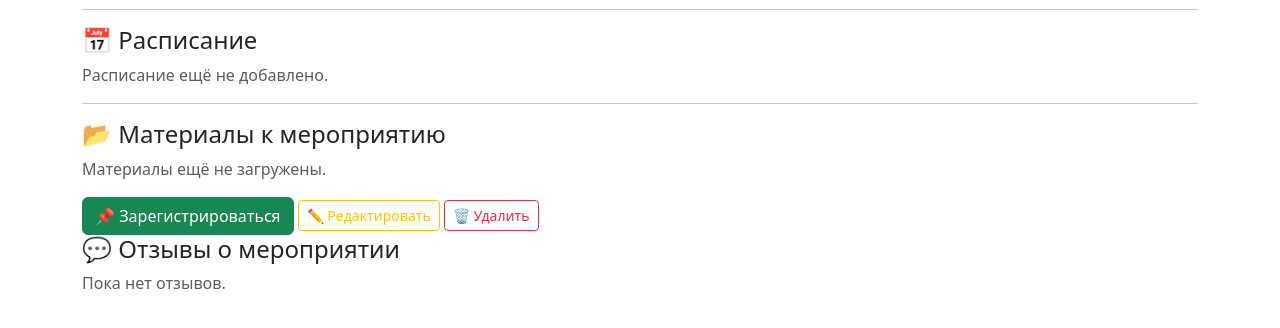
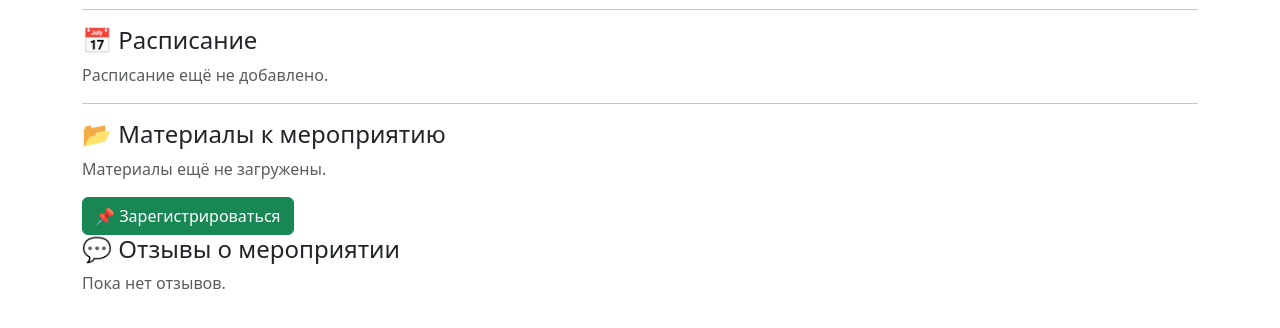
Before and after one commit to nsrodnyh/event_manager, a Django app: template templates/event_detail.html in a window 1280 px wide. Shown: the part 285-613 px from the top of the page. Run offline with Django 5.2, Linux system fonts and the light colour scheme; the template is opened without the code that fills it, so the values that code supplies are empty.

Commit message:
refactor: перенёс кнопки "Редактировать" и "Удалить" вверх страницы к остальным кнопкам

```diff
--- a/templates/event_detail.html
+++ b/templates/event_detail.html
@@ -25,6 +25,8 @@
                 материалы</a>
             <a href="{% url 'view_participants' event.id %}" class="btn btn-outline-info btn-sm">👥 Участники</a>
             <a href="{% url 'event_stats' event.id %}" class="btn btn-outline-dark btn-sm">📊 Статистика</a>
+            <a href="{% url 'edit_event' event.id %}" class="btn btn-outline-warning btn-sm">✏️ Редактировать</a>
+            <a href="{% url 'delete_event' event.id %}" class="btn btn-outline-danger  btn-sm">🗑️ Удалить</a>
         </div>
 
         <div class="mt-4">
@@ -120,9 +122,6 @@
         <p class="text-success">✅ Вы уже зарегистрированы</p>
     {% endif %}
 
-    <a href="{% url 'edit_event' event.id %}" class="btn btn-outline-warning btn-sm">✏️ Редактировать</a>
-    <a href="{% url 'delete_event' event.id %}" class="btn btn-outline-danger  btn-sm">🗑️ Удалить</a>
-
     {% timezone "Europe/Moscow" %}
         {% now "Y-m-d H:i:s" as now_msk %}
     {% endtimezone %}
```
